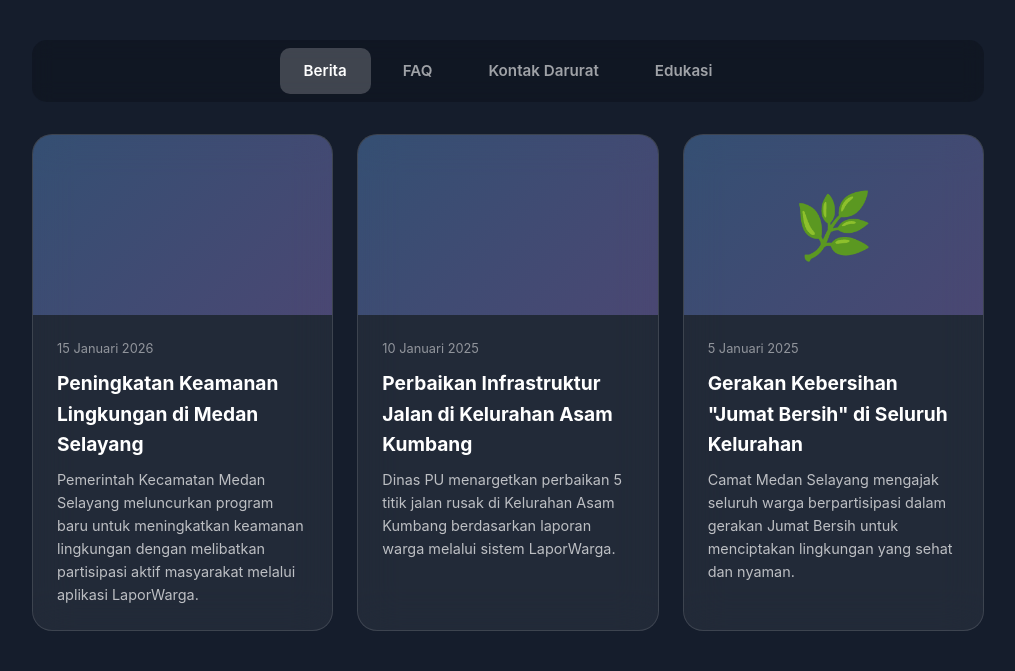
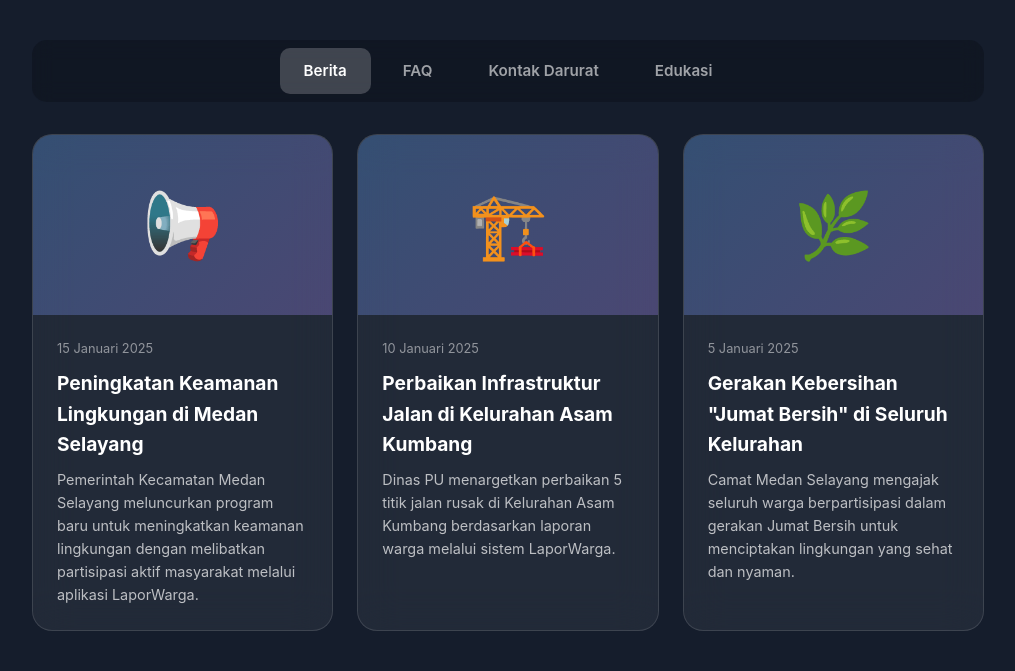
Before and after one commit to chandra050104/trantibum, a Django app: page /info/ in a window 1280 px wide. Shown: the part 213-884 px from the top of the page, without its empty margins (132-1147 px from the left). Run offline with Django 4.2, Linux system fonts and the light colour scheme.

Commit message:
update templates

```diff
--- a/templates/public/info.html
+++ b/templates/public/info.html
@@ -708,9 +708,9 @@
             <div class="news-grid">
                 <!-- Berita 1 -->
                 <div class="news-card">
-                    <div class="news-image"><i class="fa-solid fa-user-shield"></i></div>
+                    <div class="news-image">📢</div>
                     <div class="news-body">
-                        <div class="news-date">15 Januari 2026</div>
+                        <div class="news-date">15 Januari 2025</div>
                         <h3 class="news-title">Peningkatan Keamanan Lingkungan di Medan Selayang</h3>
                         <p class="news-excerpt">Pemerintah Kecamatan Medan Selayang meluncurkan program baru untuk meningkatkan keamanan lingkungan dengan melibatkan partisipasi aktif masyarakat melalui aplikasi LaporWarga.</p>
                     </div>
@@ -718,7 +718,7 @@
 
                 <!-- Berita 2 -->
                 <div class="news-card">
-                    <div class="news-image"><i class="fa-solid fa-city"></i></div>
+                    <div class="news-image">🏗️</div>
                     <div class="news-body">
                         <div class="news-date">10 Januari 2025</div>
                         <h3 class="news-title">Perbaikan Infrastruktur Jalan di Kelurahan Asam Kumbang</h3>
```
